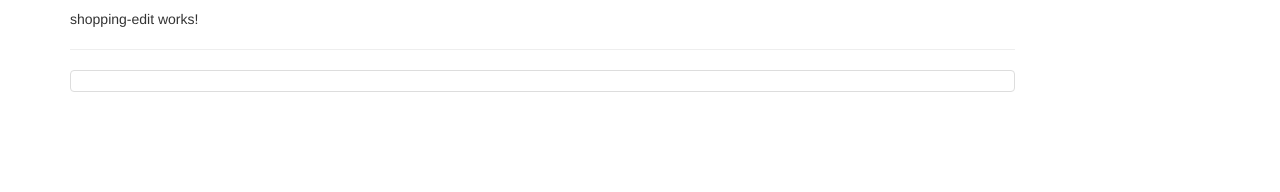
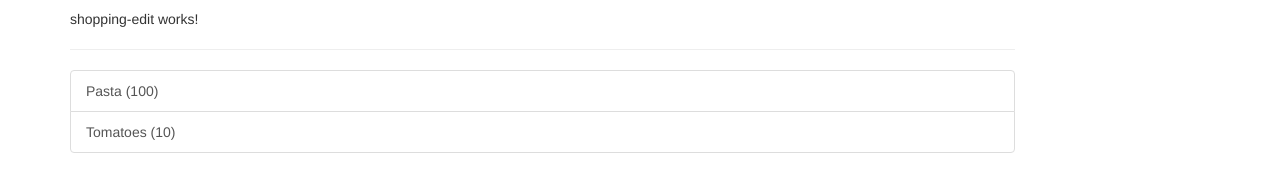
Before and after one commit to whyrutaken/angular-course-project, an Angular app: page / in a window 1280 px wide. Shown: the part 310-502 px from the top of the page. Built offline with nearby package versions, Linux system fonts and the light colour scheme.

Commit message:
dynamic list items added

```diff
--- a/src/app/shopping-list/shopping-list.component.html
+++ b/src/app/shopping-list/shopping-list.component.html
@@ -3,7 +3,11 @@
         <app-shopping-edit></app-shopping-edit>
         <hr>
         <ul class="list-group">
-            <a class="list-group-item" style="cursor: pointer"></a>
+            <a
+                class="list-group-item"
+                style="cursor: pointer"
+                *ngFor="let ingredient of ingredients">
+            {{ingredient.name}} ({{ingredient.amount}}) </a>
         </ul>
     </div>
 </div>
```
